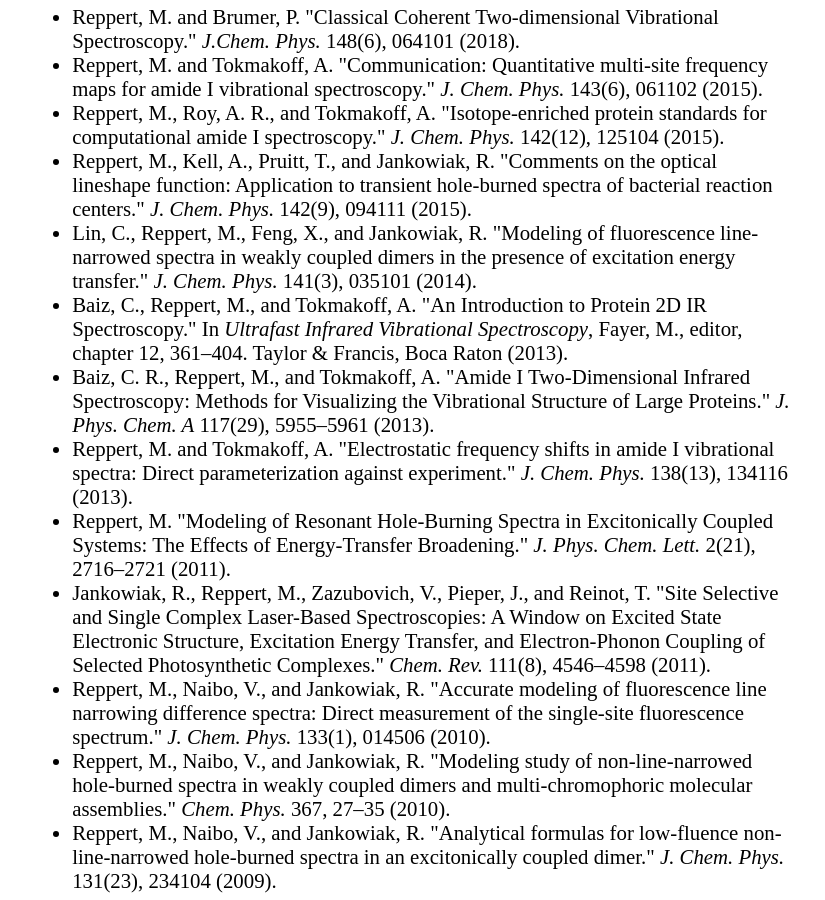
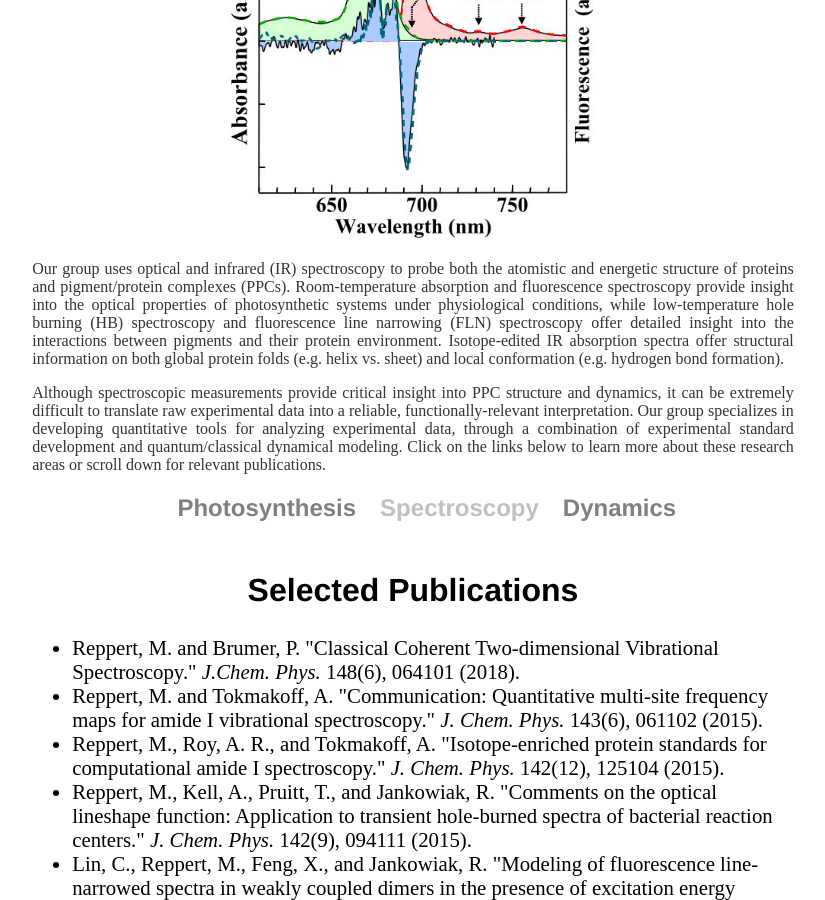
Before and after one commit to mreppert/mreppert.github.io, a Jekyll site: the page built from publications/spectroscopy/index.html, in a window 1280 px wide and 900 px high, scrolled down 328 px. Shown: the whole window, without its empty margins (227-1052 px from the left). Built offline with Jekyll 4.4.1, drawn with Linux system fonts in a browser that asks for light colours.

Commit message:
Update index.html

```diff
--- a/publications/spectroscopy/index.html
+++ b/publications/spectroscopy/index.html
@@ -11,13 +11,12 @@ title: Reppert Research Group
 
 <h2>Optical and Infrared Spectroscopy</h2>
 
-    <!--<img src="/publications/photosynthesis/optimization_schematic.jpg" alt="Photosynthesis Research Schematic" class="center">
+    <img src="/cp47_hb.jpg" alt="Spectroscopy Overview" class="center">
 
-    <p>Our group works to understand and control biological photosynthesis through site-specific mutagenesis in photosynthetic proteins. On the one hand, this work targets a quantitative understanding of <i>native</i> photosystem function at the molecular level, especially the optical properties and functional role of the many chlorophyll ligands bound by each photosynthetic protein. On the other hand, understanding native function opens the door to mutation-based optimization. Although native photosynthetic proteins are extremely effective at their native function&mdash;providing energy for the growth and survival of the organism&mdash;they are remarkably <i>inefficient</i> at the large-scale energy conversion needed for biofuel production. Our research aims to bridge this gap <i>via</i> targeted mutagenesis in wild-type proteins.</p>
+    <p>Our group uses optical and infrared (IR) spectroscopy to probe both the atomistic and energetic structure of proteins and pigment/protein complexes (PPCs). Room-temperature absorption and fluorescence spectroscopy provide insight into the optical properties of photosynthetic systems under physiological conditions, while low-temperature hole burning (HB) spectroscopy and fluorescence line narrowing (FLN) spectroscopy offer detailed insight into the interactions between pigments and their protein environment. Isotope-edited IR absorption spectra offer structural information on both global protein folds (e.g. helix vs. sheet) and local conformation (e.g. hydrogen bond formation).</p>
 
-    <p>To acheive these goals, targeted mutation studies are complemented by high-resolution spectroscopy and mixed quantum/classical simulation and theory. Click on the links below to learn more about these research areas or scroll down for relevant publications.
+    <p>Although spectroscopic measurements provide critical insight into PPC structure and dynamics, it can be extremely difficult to translate raw experimental data into a reliable, functionally-relevant interpretation. Our group specializes in developing quantitative tools for analyzing experimental data, through a combination of experimental standard development and quantum/classical dynamical modeling. Click on the links below to learn more about these research areas or scroll down for relevant publications.
 
-    -->
     <div style="margin-top:20px; margin-left:auto; margin-right:auto; width:75%;">
     <ul id="menu">
         <li><a href="http://mreppert.github.io/publications/photosynthesis" style="width:25%; color:gray;">Photosynthesis</a></li>
```
